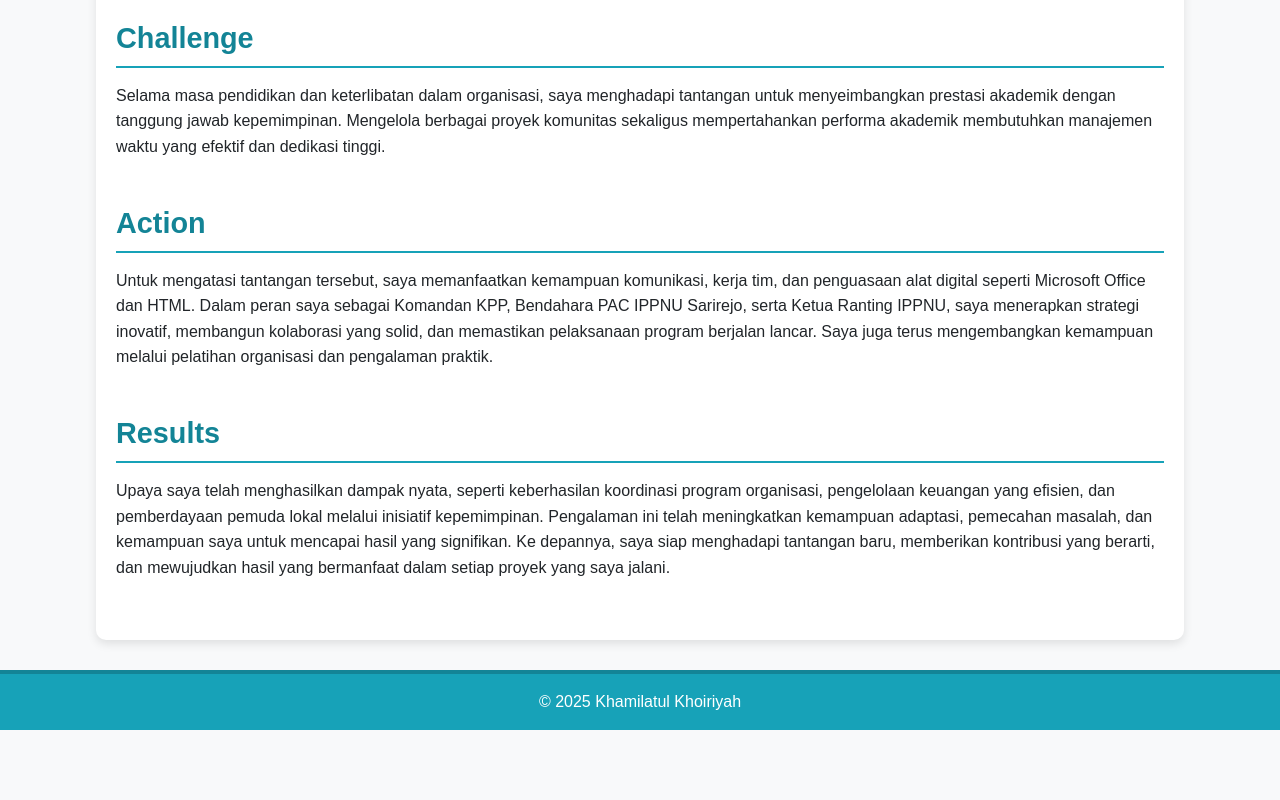
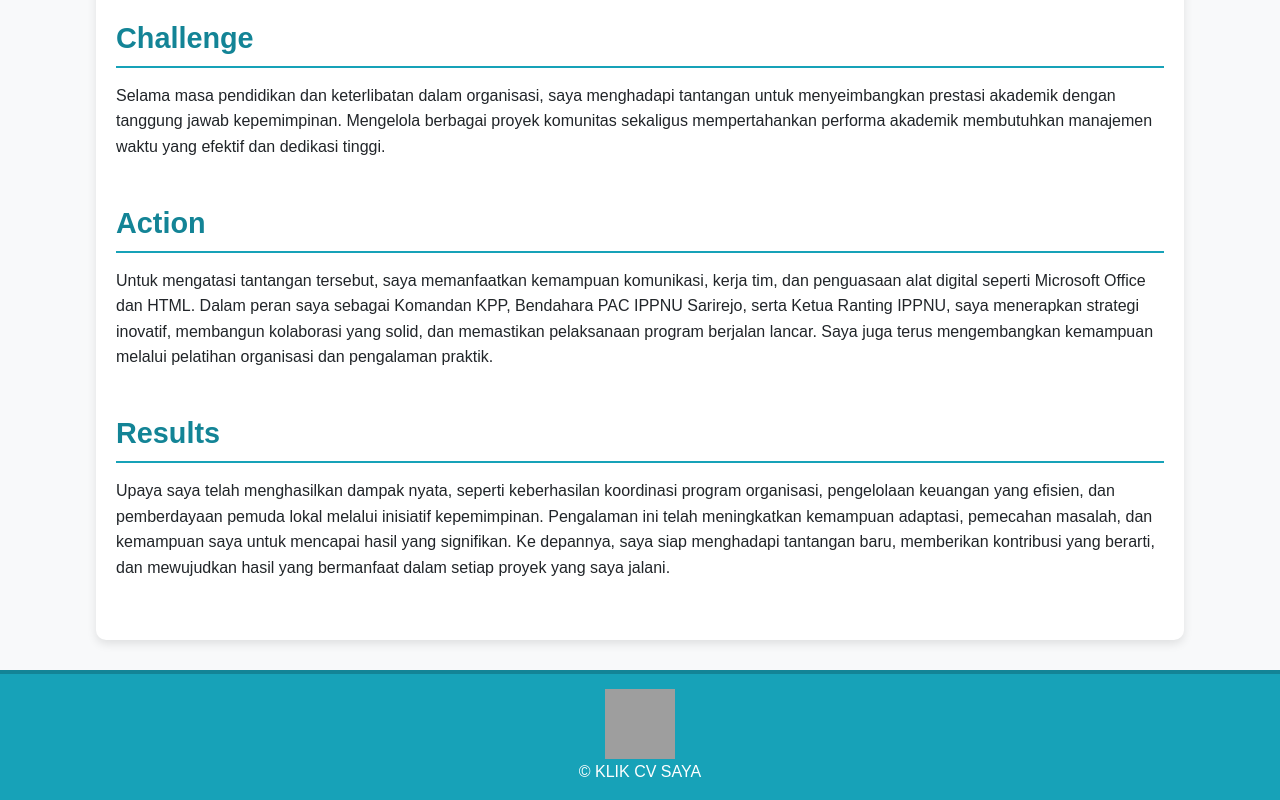
Before and after one commit to milatul/EAS_PAP, a plain HTML site: page about.html in a window 1280 px wide. Shown: the part 963-1763 px from the top of the page. Before the commit the page ends 1693 px from the top, so only its background shows below. Drawn offline with Linux system fonts and the light colour scheme; grey boxes are pictures that could not be loaded.

Commit message:
Menambahkan konten ke file about.html

```diff
--- a/about.html
+++ b/about.html
@@ -98,7 +98,11 @@
     </main>
 
     <footer class="bg-success text-white py-3 text-center mt-5">
-        <p>&copy; 2025 Khamilatul Khoiriyah</p>
+         <!-- CV -->
+         <a href="./assets/CV khamilatul Khoiriyah.pdf" target="_blank">
+            <img src="https://cdn-icons-png.flaticon.com/512/942/942800.png" alt="CV" style="width: 70; height: 70;">
+        </a>
+        <p>&copy; KLIK CV SAYA</p>
     </footer>
 
 </body>
```
